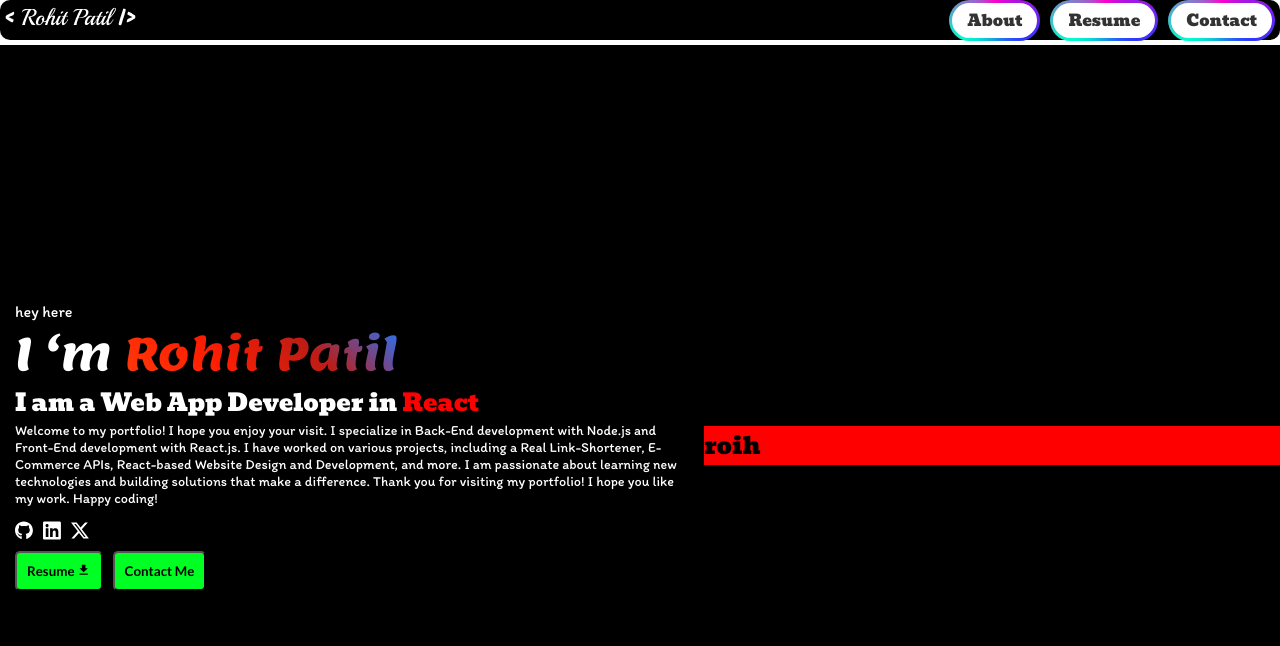
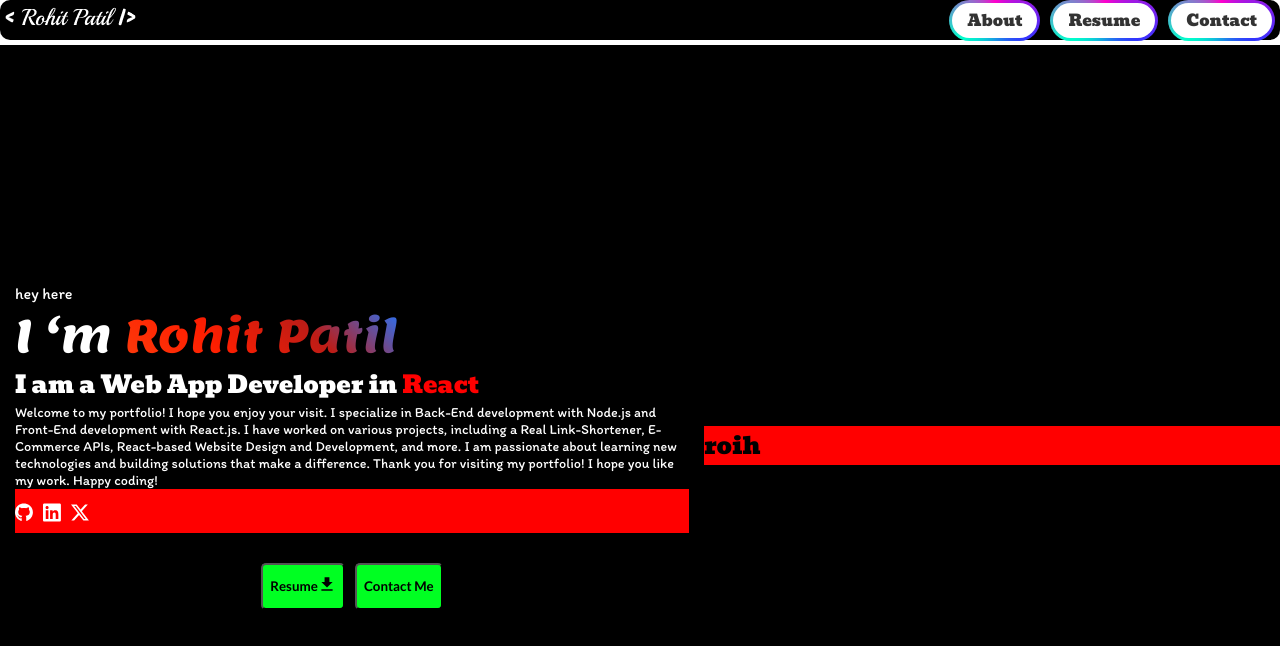
Before and after one commit to rohitrpatil45/portfolio, a React (Vite) app: page / in a window 1280 px wide. Shown: the top 646 px of the page. Built offline with nearby package versions, Linux system fonts and the light colour scheme.

Commit message:
create the btn of , css is completed and funtion of download resume is not done

```diff
--- a/src/components/Buttons/Btn.jsx
+++ b/src/components/Buttons/Btn.jsx
@@ -4,7 +4,7 @@ import '../Buttons/btn.css'
 function Btn({btntext, icon}) {
   return (
    <>
-   <button> {btntext} {icon}</button>
+   <button> {btntext} <span className='icon-element'>{icon}</span></button>
    </>
   )
 }
--- a/src/components/Buttons/btn.css
+++ b/src/components/Buttons/btn.css
@@ -3,11 +3,28 @@
 button{
     background: rgb(0, 255, 34);
     border-radius: 5px;
-    padding: 10px;
+    padding: 7px;
     font-family: "Lato", sans-serif;
     font-weight: 700;
     font-style: normal;
     text-align: center;
 
+
+
+      display: flex;
+      justify-content: center;
+    /* justify-content: space-between; */
+    align-items: center;
+
     /* align-items: center; */
 }
+.icon-element{
+    /* padding-top: 15px; */
+    /* display: flex;
+    justify-content: center;
+    align-items: center; */
+    /* background: red; */
+    /* object-fit: cover; */
+    font-size: 18px;
+    font-weight: 500;
+}
--- a/src/components/herosection.css
+++ b/src/components/herosection.css
@@ -1,11 +1,10 @@
-@import url('https://fonts.googleapis.com/css2?family=Istok+Web:ital,wght@0,400;0,700;1,400;1,700&family=Itim&family=Lemon&display=swap');
+@import url("https://fonts.googleapis.com/css2?family=Istok+Web:ital,wght@0,400;0,700;1,400;1,700&family=Itim&family=Lemon&display=swap");
 
 * {
   margin: 0;
   padding: 0;
   box-sizing: border-box;
 }
-
 
 .heromainsection {
   /* margin: 0;
@@ -18,7 +17,6 @@
   width: 100%;
   background: rgb(0, 0, 0);
   height: 100vh;
-
 }
 
 .mainleft {
@@ -30,7 +28,6 @@
 .mainright {
   width: 45%;
   background: red;
-
 }
 
 .hey-here-text {
@@ -38,11 +35,11 @@
   color: white;
 }
 
-.iam-span{
+.iam-span {
   color: white;
 }
 
-.main-heading-container  span{
+.main-heading-container span {
   font-family: "Lemon", serif;
   font-weight: 400;
   font-size: clamp(1rem, 7vw, 2.8rem);
@@ -50,35 +47,28 @@
   /* background: yellow; */
 }
 
-.rohit-span{
+.rohit-span {
   background: linear-gradient(45deg, #fc3c0c, #ff1e00, #bd1c16, #2575fc);
   -webkit-background-clip: text;
   background-clip: text;
   color: transparent;
 }
 
-.changing-text-container{
+.changing-text-container {
   color: red;
   font-size: clamp(0.6rem, 3.4 vw, 1.8rem);
-
 }
 
-
-.iamdev-container{
+.iamdev-container {
   font-size: clamp(0.9rem, 2.4vw, 1.5rem);
   /* background: hotpink; */
   margin: 0;
   padding: 0;
   box-sizing: border-box;
   color: white;
-
-
 }
 
-
-
-
-.details-span{
+.details-span {
   font-family: "Itim", cursive;
   font-weight: 200;
   font-style: normal;
@@ -87,24 +77,29 @@
   font-size: clamp(0.8em, 1.1vw, 1em);
   color: white;
 }
-.social-median-contianer{
+.social-median-contianer {
+  background: red;
+
   display: flex;
   gap: 10px;
   padding-top: 10px;
 }
 
-.icon{
+.icon {
   width: clamp(1em, 1.4vw, 1.5em);
   /* background: red; */
   height: 27px;
   color: white;
 }
 
-.btn-container{
+.btn-container {
+  padding-top: 30px;
+  /* background: hotpink; */
   display: flex;
+  justify-content: center;
+  /* align-items: center; */
   gap: 10px;
 }
-
 
 @media (max-width: 578px) {
   .heromainsection {
@@ -135,5 +130,4 @@ padding-top: 10px;
 
       }
        */
-
 }
```
Lines whose indentation alone changed are shown as unchanged.
